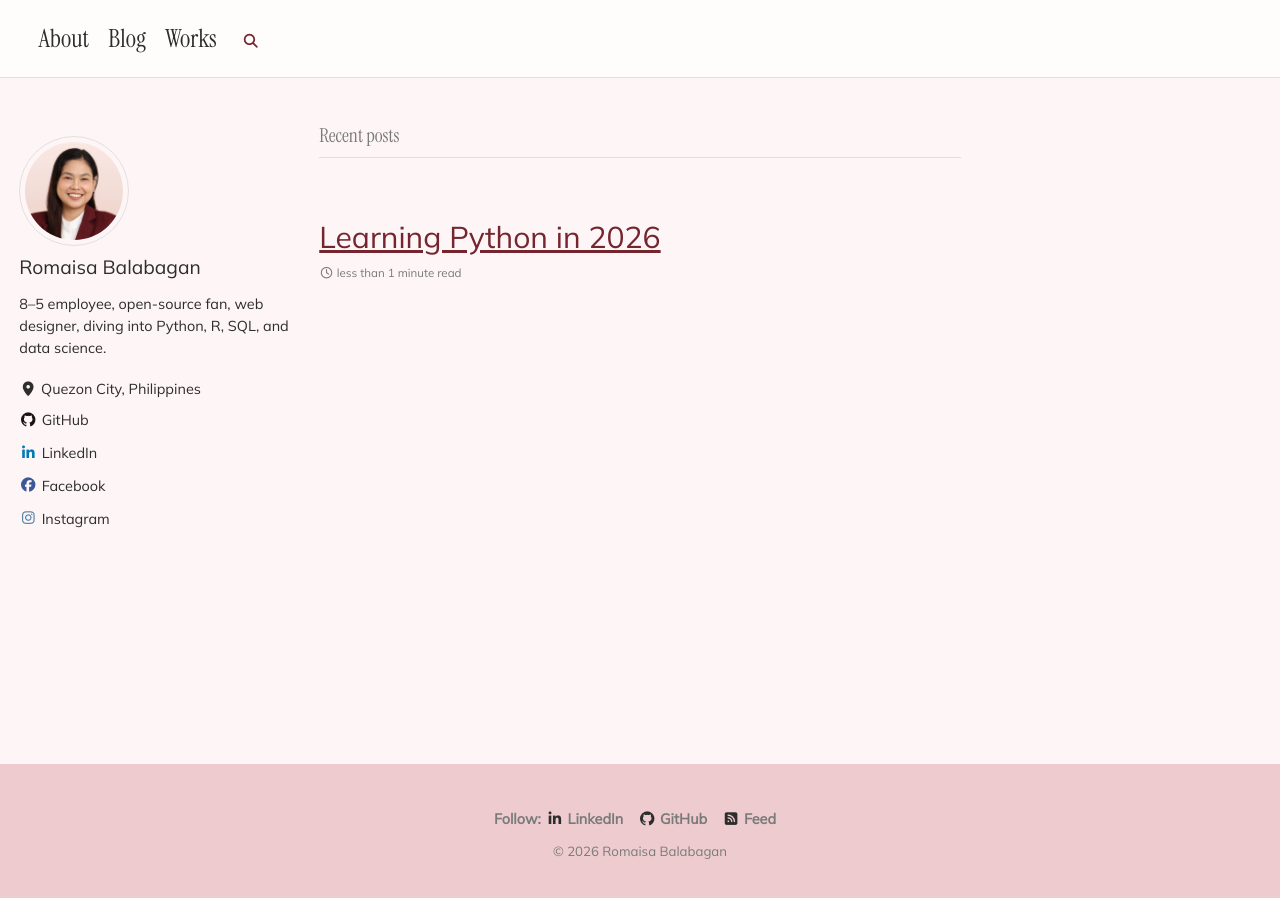
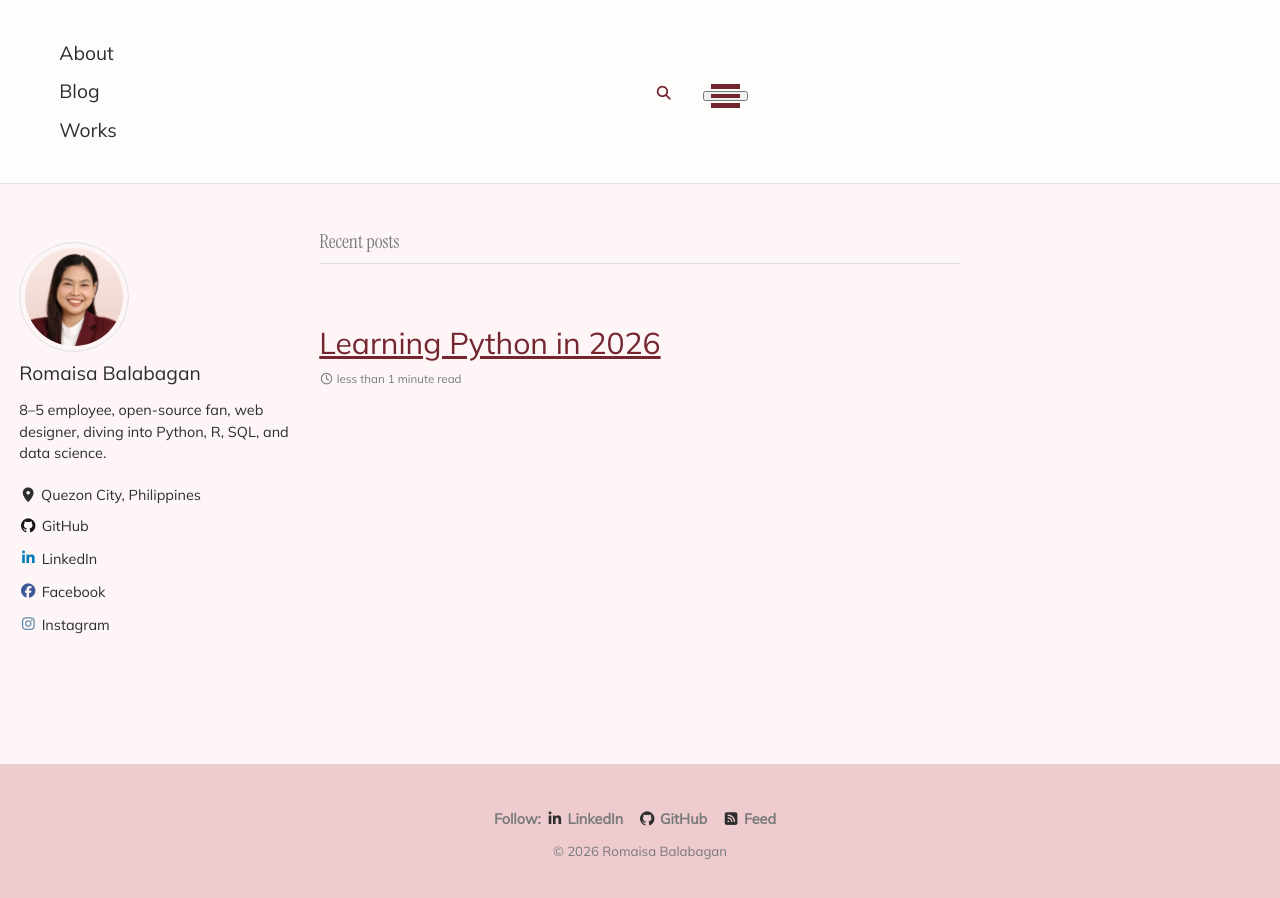
Before and after one commit to romaisablbgn/romaisablbgn.github.io, a Jekyll site: the page built from index.html, in a window 1280 px wide. Built offline with Jekyll 4.4.1, drawn with Linux system fonts in a browser that asks for light colours; cached includes are drawn as plain includes; some web fonts are replaced; the list of posts is cut into pages by our own code.

Commit message:
Update masthead.html

```diff
--- a/_includes/masthead.html
+++ b/_includes/masthead.html
@@ -3,15 +3,15 @@
 
 <div class="masthead">
   <div class="masthead__inner-wrap">
-    <div class="masthead__menu">
-      <nav id="site-nav" class="greedy-nav" aria-label="Primary navigation">
+
+    <!-- LEFT SIDE: logo + visible menu items -->
+    <div class="masthead__menu-left">
       {% unless logo_path == empty %}
-          <a class="site-logo" href="{{ '/' | relative_url }}"><img src="{{ logo_path | relative_url }}" alt="{{ site.masthead_title | default: site.title }}"></a>
+        <a class="site-logo" href="{{ '/' | relative_url }}">
+          <img src="{{ logo_path | relative_url }}" alt="{{ site.masthead_title | default: site.title }}">
+        </a>
       {% endunless %}
-        <a class="site-title" href="{{ '/' | relative_url }}">
-          {{ site.masthead_title | default: site.title | escape_once | strip }}
-          {% if site.subtitle %}<span class="site-subtitle">{{ site.subtitle | escape_once | strip }}</span>{% endif %}
-        </a>
+
       <ul class="visible-links">
         {%- for link in site.data.navigation.main -%}
           <li class="masthead__menu-item">
@@ -23,18 +23,27 @@
           </li>
         {%- endfor -%}
       </ul>
+    </div>
+
+    <!-- RIGHT SIDE: search + hamburger -->
+    <div class="masthead__menu-right">
       {% if site.search == true %}
       <button class="search__toggle" type="button">
         <span class="visually-hidden">{{ site.data.ui-text[locale].search_label | default: "Toggle search" }}</span>
         <i class="fas fa-search"></i>
       </button>
       {% endif %}
-        <button class="greedy-nav__toggle hidden" type="button">
+
+      <button class="greedy-nav__toggle" type="button">
         <span class="visually-hidden">{{ site.data.ui-text[locale].menu_label | default: "Toggle menu" }}</span>
         <div class="navicon"></div>
       </button>
-        <ul class="hidden-links hidden"></ul>
-      </nav>
+
+      <ul class="hidden-links hidden">
+        <li><a href="/privacy-policy/">Privacy Policy</a></li>
+        <li><a href="https://routecollective.com" target="_blank">Visit My Website</a></li>
+      </ul>
+    </div>
+
   </div>
 </div>
-</div>
```
Lines whose indentation alone changed are shown as unchanged.
